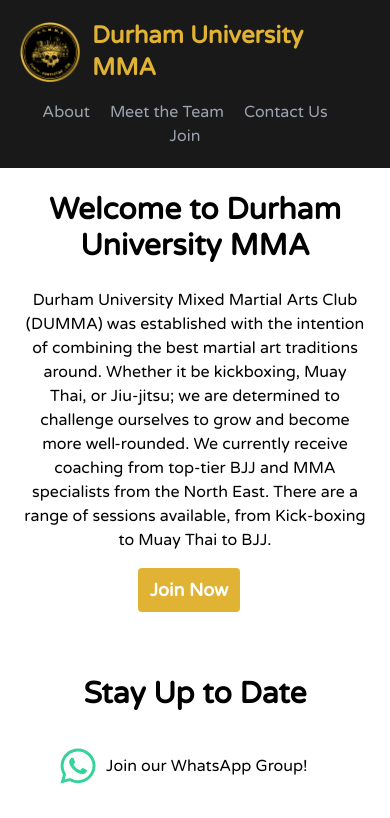
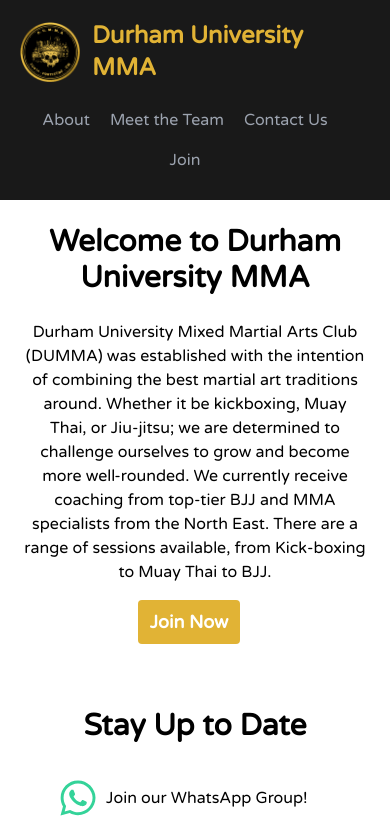
Before and after one commit to loukel/dumma, a React (Create React App) app: page / in a window 390 px wide. Shown: the top 818 px of the page. Built offline with nearby package versions, Linux system fonts and the light colour scheme; no server answers.

Commit message:
Added line spacing to header

```diff
--- a/src/components/Header.js
+++ b/src/components/Header.js
@@ -9,7 +9,7 @@
           <img src={logo} alt='logo' style={{ maxWidth: '60px' }}/>
           <span className="ml-3 text-2xl font-black text-logo-yellow">Durham University MMA</span>
         </Link>
-        <nav className="md:mr-auto md:ml-4 md:py-1 md:pl-4 md:border-l md:border-gray-400	flex flex-wrap items-center text-base justify-center">
+        <nav className="md:mr-auto md:ml-4 md:py-1 md:pl-4 md:border-l md:border-gray-400	flex flex-wrap items-center text-base justify-center leading-10">
           <Link to='/' className="mr-5 hover:text-white">About</Link>
           <Link to='/team' className="mr-5 hover:text-white">Meet the Team</Link>
           <Link to='/contact-us' className="mr-5 hover:text-white">Contact Us</Link>
```
